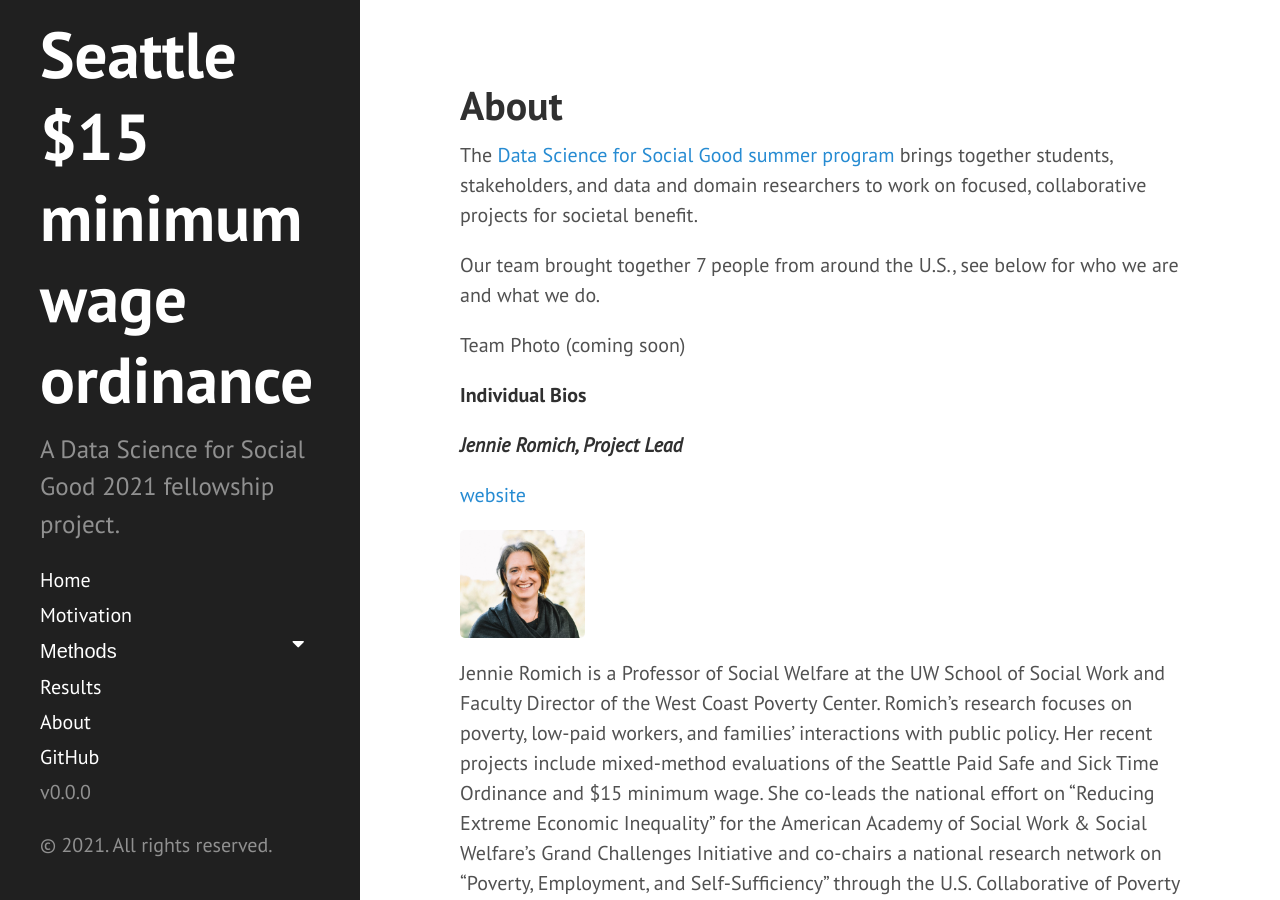
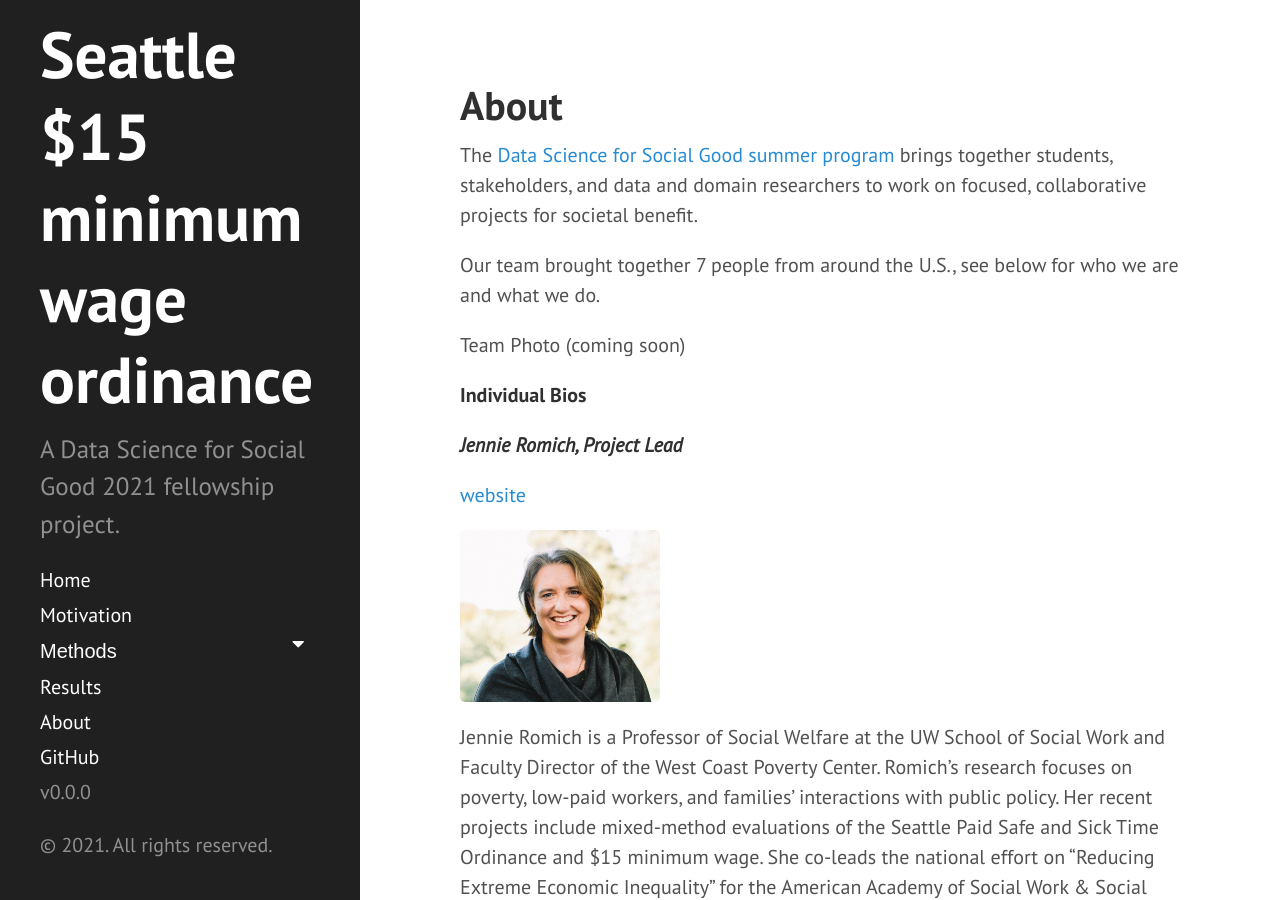
Before and after one commit to uwescience/MinWA, a Jekyll site: the page built from about.md, in a window 1280 px wide and 900 px high. Built offline with Jekyll 4.4.1, drawn with Linux system fonts in a browser that asks for light colours.

Commit message:
changed size of picture

```diff
--- a/about.md
+++ b/about.md
@@ -14,7 +14,7 @@ Team Photo (coming soon)
 
 [website](https://socialwork.uw.edu/faculty/professors/jennifer-romich)
 
-<img src="{{ site.url }}{{ site.baseurl }}/assets/img/jennie.jpg" width = "125">
+<img src="{{ site.url }}{{ site.baseurl }}/assets/img/jennie.jpg" width = "200">
 
 
 Jennie Romich is a Professor of Social Welfare at the UW School of Social Work and Faculty Director of the West Coast Poverty Center. Romich’s research focuses on poverty, low-paid workers, and families’ interactions with public policy. Her recent projects include mixed-method evaluations of the Seattle Paid Safe and Sick Time Ordinance and $15 minimum wage.  She co-leads the national effort on “Reducing Extreme Economic Inequality” for the American Academy of Social Work & Social Welfare’s Grand Challenges Initiative and co-chairs a national research network on “Poverty, Employment, and Self-Sufficiency” through the U.S. Collaborative of Poverty Centers.
@@ -25,7 +25,7 @@ As the principal investigator of the Washington Merged Longitudinal Administrati
 
 [website](https://www.linkedin.com/in/josemhe/)
 
-<img src="{{ site.url }}{{ site.baseurl }}/assets/img/jose.jpg" width = "125">
+<img src="{{ site.url }}{{ site.baseurl }}/assets/img/jose.jpg" width = "200">
 
 Jose Hernandez is a senior data scientist at the University of Washington’s eScience Institute. He received his BA from the University of California, Irvine in Social Ecology (2001-2006) and his Ph.D. in Educational Measurement and Statistics from the University of Washington where he studied the application of causal inference methodology in the absence of randomization on complex data structures (2010-2015).
 
@@ -37,7 +37,7 @@ Jose’s research and data science project interests are informed by his lived e
 
 [website](https://www.linkedin.com/in/valentina-staneva-964a133/)
 
-<img src="{{ site.url }}{{ site.baseurl }}/assets/img/valentina.jpg" width = "125">
+<img src="{{ site.url }}{{ site.baseurl }}/assets/img/valentina.jpg" width = "200">
 
 
 Valentina Staneva is a Senior Data Scientist at University of Washington’s eScience Institute. As part of her role she collaborates with researchers from a wide range of domains on extracting information from large datasets such as images and time series. She regularly teaches data science skills and best practices for reproducible research to diverse audiences. Valentina holds a Ph.D. in Applied Mathematics & Statistics from Johns Hopkins University with a focus on computer vision, and previously worked at Los Alamos National Laboratory on problems in imaging, optimization and compressed sensing.
@@ -46,7 +46,7 @@ Valentina Staneva is a Senior Data Scientist at University of Washington’s eSc
 
 [website](https://www.linkedin.com/in/james-lamar-foster-8005aab6/)
 
-<img src="{{ site.url }}{{ site.baseurl }}/assets/img/jlf.jpg" width = "125">
+<img src="{{ site.url }}{{ site.baseurl }}/assets/img/jlf.jpg" width = "200">
 
 James Lamar Foster is a Ph.D. Candidate at The University of Washington’s Education Policy, Organizations, and Leadership program in the College of Education. His work investigates questions at the intersections of race, place, policy, and practice. His current research uses analytical approaches from critical and organizational theory in concert with computational methods to understand how school leaders create conditions to foster marginalized students’ social-emotional development. Lamar has been interested in the work of DSSG fellows since arriving at the University of Washington. Their focus on computational methods and social good piqued his interest, which prompted him to apply. He is particularly excited to work on the Geography, Equity, and the Seattle $15 minimum wage ordinance project, which explicitly focuses on equity, policy, and place. In his free time, Lamar enjoys spending time with friends and family and watching Manchester United F.C.
 
@@ -54,7 +54,7 @@ James Lamar Foster is a Ph.D. Candidate at The University of Washington’s Educ
 
 [website](https://www.linkedin.com/in/delaney-g-7a75981a9/)
 
-<img src="{{ site.url }}{{ site.baseurl }}/assets/img/delaney.jpg" width = "125">
+<img src="{{ site.url }}{{ site.baseurl }}/assets/img/delaney.jpg" width = "200">
 
 Delaney Glass is a 3rd year Ph.D. student in Biological Anthropology at UW. As a human biologist and anthropologist, her work probes the effects of and variation in biologically measured and perceived stress among children and adolescents. She utilizes mixed methods and interdisciplinary approaches from evolutionary biology, cultural anthropology, and social epidemiology. Her current research utilizes previously collected and archived biological samples from the Chaco Area Reproductive Ecology Program to understand neuroendocrine variation across early to mid-puberty among indigenous Qom girls living in Argentina. Additionally, her proposed research in Amman, Jordan will focus on how global-local dynamics, intraindividual variation in cultural consensus, and adolescent stress interact with the timing, tempo, and hormonal variation in early to mid-adolescence. She is passionate about transparent and reproducible research and utilizing qualitative and quantitative data. In her free time, she enjoys speaking Arabic, gardening, cooking, and reading.
 
@@ -62,7 +62,7 @@ Delaney Glass is a 3rd year Ph.D. student in Biological Anthropology at UW. As a
 
 [website](https://www.linkedin.com/in/csalazar-p-e/)
 
-<img src="{{ site.url }}{{ site.baseurl }}/assets/img/chris.jpg" width = "125">
+<img src="{{ site.url }}{{ site.baseurl }}/assets/img/chris.jpg" width = "200">
 
 Chris is an incoming PhD student in Industrial and Systems Engineering at the University of Washington. Prior to returning to academia, Chris worked as a structural engineer where he primarily worked on disaster response work upon the aftermath of catastrophic events such as Hurricane Harvey, Hurricane Maria, earthquakes in Mexico/Alaska, and other similar events. This type of work has carried into working in the Disaster Data Science Lab (UW) where he developed an algorithm to estimate distance in images between pedestrians for adjudicating social distance compliance. He is excited and humbled by the prospect of working with other DSSG fellows, data scientists and project leads on the “Geography, equity, and the Seattle $15 minimum wage ordinance” project. It will present an excellent opportunity to collaborate with other subject matter experts to provide a holistic evaluation of the research project. I expect the connections and lessons learned as a DSSG fellow will influence my future work in academia as well as community engagement opportunities.
 
@@ -70,7 +70,7 @@ Chris is an incoming PhD student in Industrial and Systems Engineering at the Un
 
 [website](https://www.linkedin.com/in/mahader-tamene-38322240/)
 
-<img src="{{ site.url }}{{ site.baseurl }}/assets/img/mahader.jpg" width = "125">
+<img src="{{ site.url }}{{ site.baseurl }}/assets/img/mahader.jpg" width = "200">
 
 Mahader Tamene (she/her/hers) is a PhD student in the Division of Epidemiology at UC Berkeley’s School of Public Health. A public health scholar dedicated to advancing health and justice in underserved and historically marginalized communities globally, her research focuses on maternal and child mental health disparities, particularly community-based interventions that address the structural drivers of these disparities. She envisions research that translates beyond academia to change the world around us. She believes interdisciplinary, reflective, and transformative leadership is necessary for this change.
 Mahader has worked in community health education, health research, program implementation and evaluation both domestically and abroad. She holds an MSc in global health and population from Harvard T.H. Chan School of Public Health and a BA in public policy and African/African-American studies from the University of Chicago.
```
